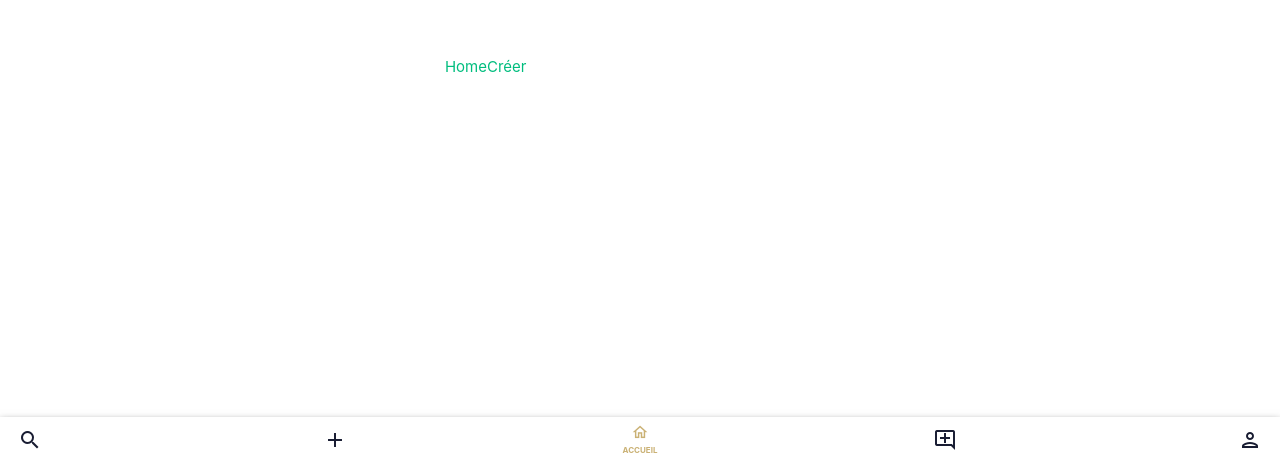
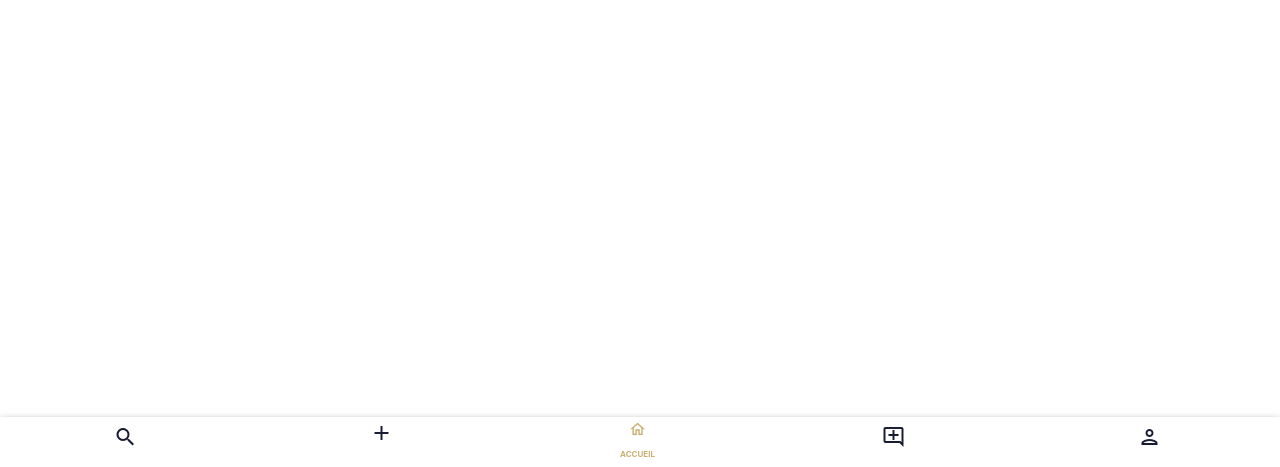
Before and after one commit to LorisBrignatz/ptut-frontend, a Vue app: page /home in a window 1280 px wide. Shown: the part 333-800 px from the top of the page. Built offline with nearby package versions, Linux system fonts and the light colour scheme.

Commit message:
Inclusion des RouterLinks dans la barre de navigation + style

```diff
--- a/src/App.vue
+++ b/src/App.vue
@@ -1,14 +1,10 @@
 <script setup>
-import {RouterLink, RouterView} from 'vue-router'
+import {RouterView} from 'vue-router'
 import BottomNavbar from "./components/BottomNavbar.vue";
 </script>
 
 <template>
   <div id="app">
-    <nav>
-      <RouterLink to="/">Home</RouterLink>
-      <RouterLink to="/creation">Créer</RouterLink>
-    </nav>
   </div>
   <RouterView />
   <BottomNavbar />
--- a/src/assets/main.css
+++ b/src/assets/main.css
@@ -8,10 +8,9 @@
   font-weight: normal;
 }
 
-a,
-.green {
+a,.green {
   text-decoration: none;
-  color: hsla(160, 100%, 37%, 1);
+  color: hsl(116, 45%, 62%);
   transition: 0.4s;
 }
 
--- a/src/components/BottomNavbar.vue
+++ b/src/components/BottomNavbar.vue
@@ -6,12 +6,16 @@
           <li class="search" data-where="search"><span class="material-icons-outlined">
             search
           </span></li>
-          <li class="add-circle" data-where="add-circle"><span class="material-icons-outlined">
-            add
-          </span></li>
-          <li class="home active" data-where="home"><span class="material-icons-outlined">
-            home
-          </span></li>
+          <li class="add-circle" data-where="add-circle">
+            <RouterLink to="/creation">
+              <span class="material-icons-outlined">add</span>
+            </RouterLink>
+          </li>
+          <li class="home" :class="{ active: currentTab === 'home' }" data-where="home" @click="setCurrentTab('home')">
+            <RouterLink to="/">
+              <span class="material-icons-outlined">home</span>
+            </RouterLink>
+          </li>
           <li class="request" data-where="request"><span class="material-icons-outlined">
             add_comment
           </span></li>
@@ -26,8 +30,18 @@
 
 <script>
 export default {
-  name: "BottomNavbar"
-}
+  name: "BottomNavbar",
+  data() {
+    return {
+      currentTab: "home",
+    };
+  },
+  methods: {
+    setCurrentTab(tab) {
+      this.currentTab = tab;
+    },
+  },
+  mounted() {
     const uls = document.querySelectorAll("ul");
 
     uls.forEach((ul) => {
@@ -40,13 +54,6 @@ uls.forEach((ul) => {
           e.stopPropagation();
           const target = e.currentTarget;
 
-      if (
-          target.classList.contains("active") ||
-          target.classList.contains("follow")
-      ) {
-        return;
-      }
-
           ul.parentNode.setAttribute(
               "class",
               `${resetClass} ${target.getAttribute("data-where")}-style`
@@ -55,9 +62,13 @@ uls.forEach((ul) => {
           lis.forEach((item) => clearClass(item, "active"));
 
           setClass(target, "active");
+
+          this.setCurrentTab(target.getAttribute("data-where"));
         });
       });
     });
+  },
+};
 
 function clearClass(node, className) {
   node.classList.remove(className);
@@ -73,14 +84,6 @@ function setClass(node, className) {
 
 :root {
   --accent-color: #cab174;
-  --accent-color-fg: #fefefe;
-  --backdrop-color: #ffffff;
-  --app-content-background-color: #ffffff;
-  --inset-shadow: rgba(7, 43, 74, 0.3);
-  --outset-shadow: rgba(223, 240, 255, 0.25);
-  --clay-box-shadow: rgba(7, 43, 74, 0.3);
-  --clay-background-color: #c0d8ec;
-  --clay-fg-color: #444;
 }
 
 body {
@@ -100,11 +103,6 @@ body {
   left: 0;
   margin-bottom: 0px;
   width: 100%;
-}
-
-.stage {
-  max-width: 400px;
-  width: 500px;
 }
 
 .home {
@@ -134,12 +132,6 @@ body {
    color: var(--accent-color);
  }
 }
-
-.tabbar {
-  height: 120px;
-  display: flex;
-  flex-direction: column;
-  position: relative;
 
 ul,
 li {
@@ -173,24 +165,24 @@ li {
   color: #181c32;
   cursor: pointer;
 
-&:last-child {
+/*&:last-child {
    margin-right: 0;
+ }*/
 }
-}
-}
+
 .tab-style {
 li {
-  width: 60px;
+  width: 80px;
   height: 40px;
   flex-direction: column;
   overflow: hidden;
 
-span {
+/*span {
   position: relative;
   top: 3px;
   transition: top 0.4s ease-out, font-size 0.2s ease-out;
   text-shadow: inset 2px 2px 4px var(--clay-box-shadow);
-}
+}*/
 
 &:after {
    width: 100%;
@@ -249,4 +241,10 @@ span {
 }
 }
 }
+.material-icons-outlined {
+  color: #181c32;
+}
+.active .material-icons-outlined {
+  color: #cab174;
+}
 </style>
```
Lines whose indentation alone changed are shown as unchanged.
